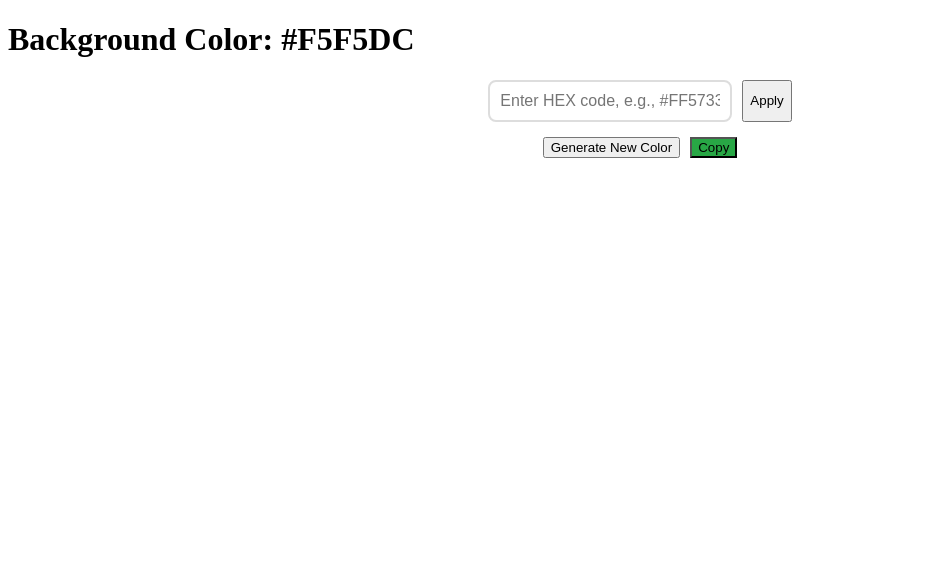
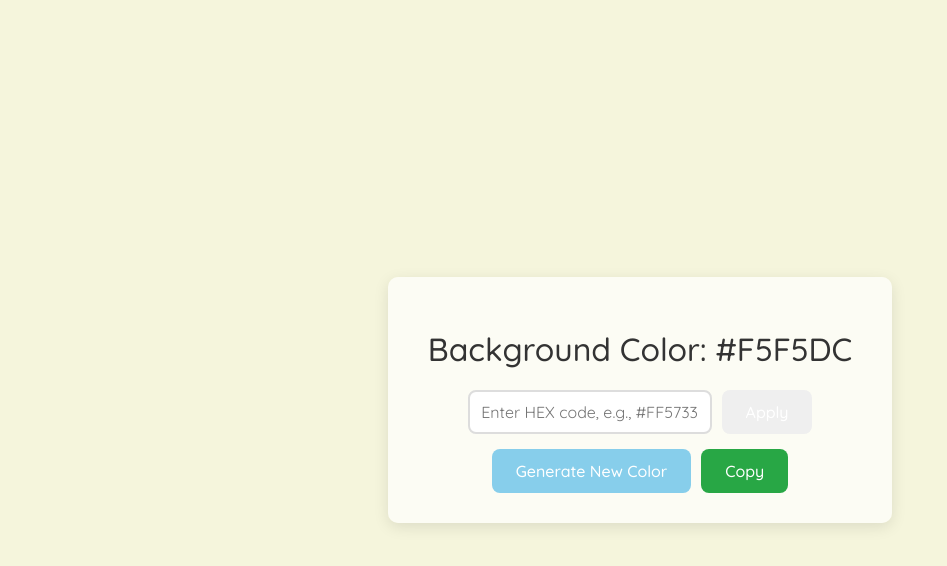
Before and after one commit to MykhailoB-P/Random_Color_Generator_JS, a plain HTML site: page index.html in a window 1280 px wide. Shown: the whole page, without its empty margins (0-947 px from the left). Drawn offline with Linux system fonts and the light colour scheme.

Commit message:
glow animation for the button

```diff
--- a/index.html
+++ b/index.html
@@ -16,9 +16,13 @@
         </div>
 
         <div class="button-group">
-            <button id="change-color-btn">Generate New Color</button>
+            <button id="change-color-btn" class="glow-button">Generate New Color</button>
             <button id="copy-btn">Copy</button>
         </div>
 
         <span id="copy-message" class="hidden">Copied!</span>
     </div>
+
+    <script src="script.js"></script>
+</body>
+</html>
--- a/style.css
+++ b/style.css
@@ -1,3 +1,101 @@
+/* Import a nice font from Google Fonts (optional, but looks good) */
+@import url('https://fonts.googleapis.com/css2?family=Quicksand:wght@400;500&display=swap');
+
+body {
+    font-family: 'Quicksand', sans-serif; /* Use the imported font */
+    display: flex;
+    justify-content: center; /* Center horizontally */
+    align-items: center;    /* Center vertically */
+    height: 100vh;          /* Make it full-screen height */
+    margin: 0;              /* Remove default browser margins */
+    background-color: #F5F5DC; /* Starting background color: Beige */
+    transition: background-color 0.7s ease; /* Make color change smooth */
+}
+
+.container {
+    text-align: center;
+    background-color: rgba(255, 255, 255, 0.7); /* Semi-transparent white card */
+    padding: 30px 40px;
+    border-radius: 10px;
+    box-shadow: 0 4px 15px rgba(0, 0, 0, 0.1); /* Soft shadow for depth */
+}
+
+h1 {
+    color: #333;
+    font-weight: 500;
+}
+
+button {
+    /* Общие стили для всех кнопок */
+    appearance: none;
+    outline: none;
+    border: none;
+    font-family: 'Quicksand', sans-serif;
+    font-size: 16px;
+    font-weight: 500;
+    border-radius: 8px;
+    padding: 12px 24px;
+    cursor: pointer;
+    position: relative;
+    overflow: hidden; /* Скрывает всё, что выходит за пределы кнопки */
+    z-index: 1;
+    color: white; /* Цвет текста кнопки */
+}
+
+/* Make the button slightly darker when the mouse is over it */
+button:hover {
+    background-color: #76BEDA;
+}
+
+/* Стили для свечения */
+.glow-button {
+    background: #87CEEB; /* A nice Sky Blue */
+    transition: background-color 0.9s ease;
+}
+
+/* Псевдо-элемент для создания эффекта свечения */
+.glow-button::before {
+    content: '';
+    position: absolute;
+    top: -50%;
+    left: -50%;
+    width: 200%;
+    height: 200%;
+    background: conic-gradient(
+        from 0deg,
+        #76BEDA 0deg,
+        #87CEEB 90deg,
+        #76BEDA 180deg,
+        #87CEEB 270deg,
+        #76BEDA 360deg
+    );
+    animation: glow-pulse 4s linear infinite; /* Запускаем анимацию */
+    z-index: -1; /* Отправляем свечение под текст кнопки */
+    opacity: 0;
+    transform: scale(0.8);
+    transition: opacity 0.3s ease, transform 0.3s ease;
+}
+
+/* Эффект при наведении */
+.glow-button:hover {
+    background-color: #76BEDA;
+}
+
+.glow-button:hover::before {
+    opacity: 1;
+    transform: scale(1.1); /* Увеличиваем свечение */
+}
+
+/* Анимация вращения свечения */
+@keyframes glow-pulse {
+    0% {
+        transform: rotate(0deg);
+    }
+    100% {
+        transform: rotate(360deg);
+    }
+}
+
 /* Styles for the new input field and buttons */
 .input-group {
     display: flex;
```
